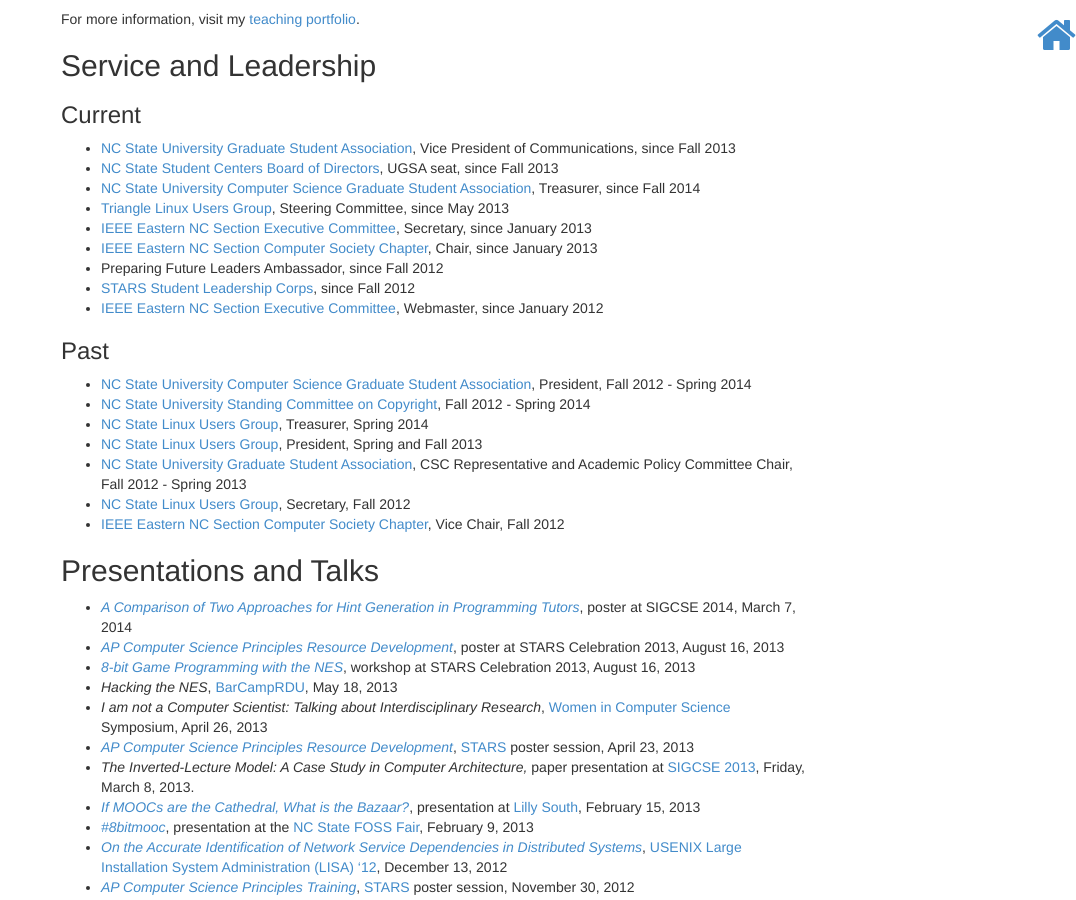
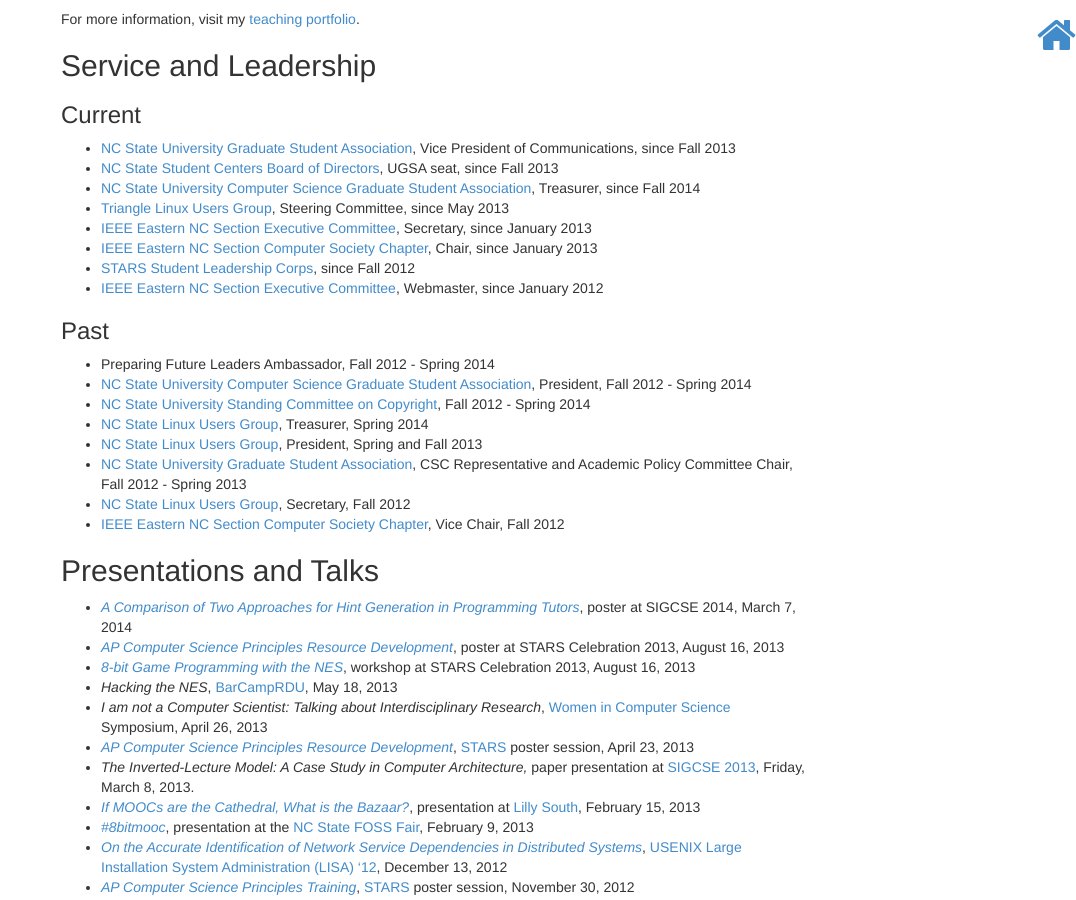
Before and after one commit to isharacomix/oldsite, a Jekyll site: the page built from cv.md, in a window 1280 px wide and 900 px high, scrolled down 1489 px. Shown: the whole window, without its empty margins (204-1280 px from the left). Built offline with Jekyll 4.4.1, drawn with Linux system fonts in a browser that asks for light colours; Markdown is read by kramdown in place of the engine named in the settings; some of the changed text lies outside the part shown.

Commit message:
Update cv.md
Updated my positions.

```diff
--- a/cv.md
+++ b/cv.md
@@ -77,11 +77,11 @@
  * [Triangle Linux Users Group](http://trilug.org), Steering Committee, since May 2013
  * [IEEE Eastern NC Section Executive Committee](http://sites.ieee.org/encs/), Secretary, since January 2013
  * [IEEE Eastern NC Section Computer Society Chapter](http://sites.ieee.org/encs/computer), Chair, since January 2013
- * Preparing Future Leaders Ambassador, since Fall 2012
  * [STARS Student Leadership Corps](http://stars.csc.ncsu.edu/), since Fall 2012
  * [IEEE Eastern NC Section Executive Committee](http://sites.ieee.org/encs/), Webmaster, since January 2012
 
 ### Past
+ * Preparing Future Leaders Ambassador, Fall 2012 - Spring 2014
  * [NC State University Computer Science Graduate Student Association](http://ncsu.orgsync.com/org/cscgsa), President, Fall 2012 - Spring 2014
  * [NC State University Standing Committee on Copyright](http://www.provost.ncsu.edu/governance/standing-committees/copyright/), Fall 2012 - Spring 2014
  * [NC State Linux Users Group](http://lug.ncsu.edu), Treasurer, Spring 2014
@@ -149,6 +149,7 @@
 
 Awards, Recognitions, Certifications
 ------------------------------------
+ * *Preparing the Professoriate*, June 2014
  * *Certificate of Accomplishment in Teaching*, December 2013
  * Nominated for University Graduate Student Association *Outstanding TA Award*, 2013
  * NC State [Preparing Future Leaders "Season Pass"](http://www.ncsu.edu/grad/preparing-future-leaders/season-pass/season-passholders.html), Fall 2011
```
